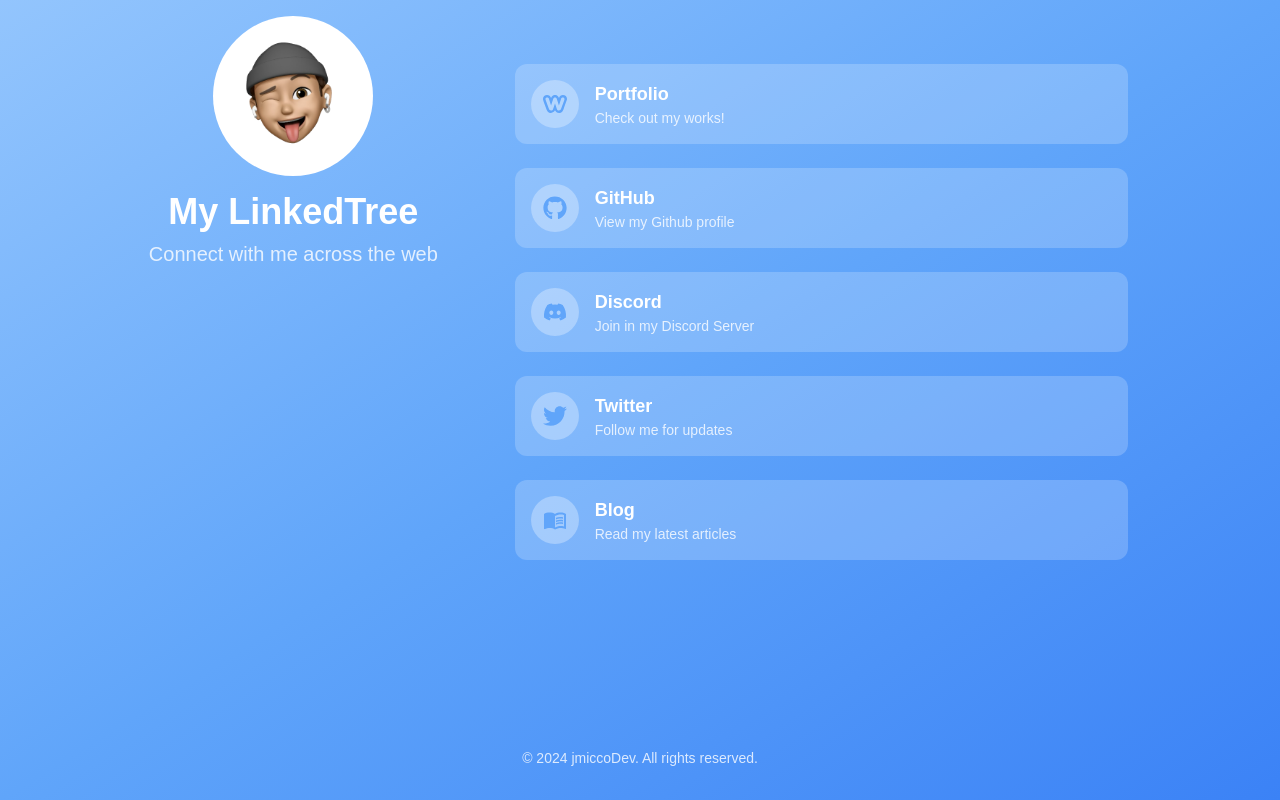
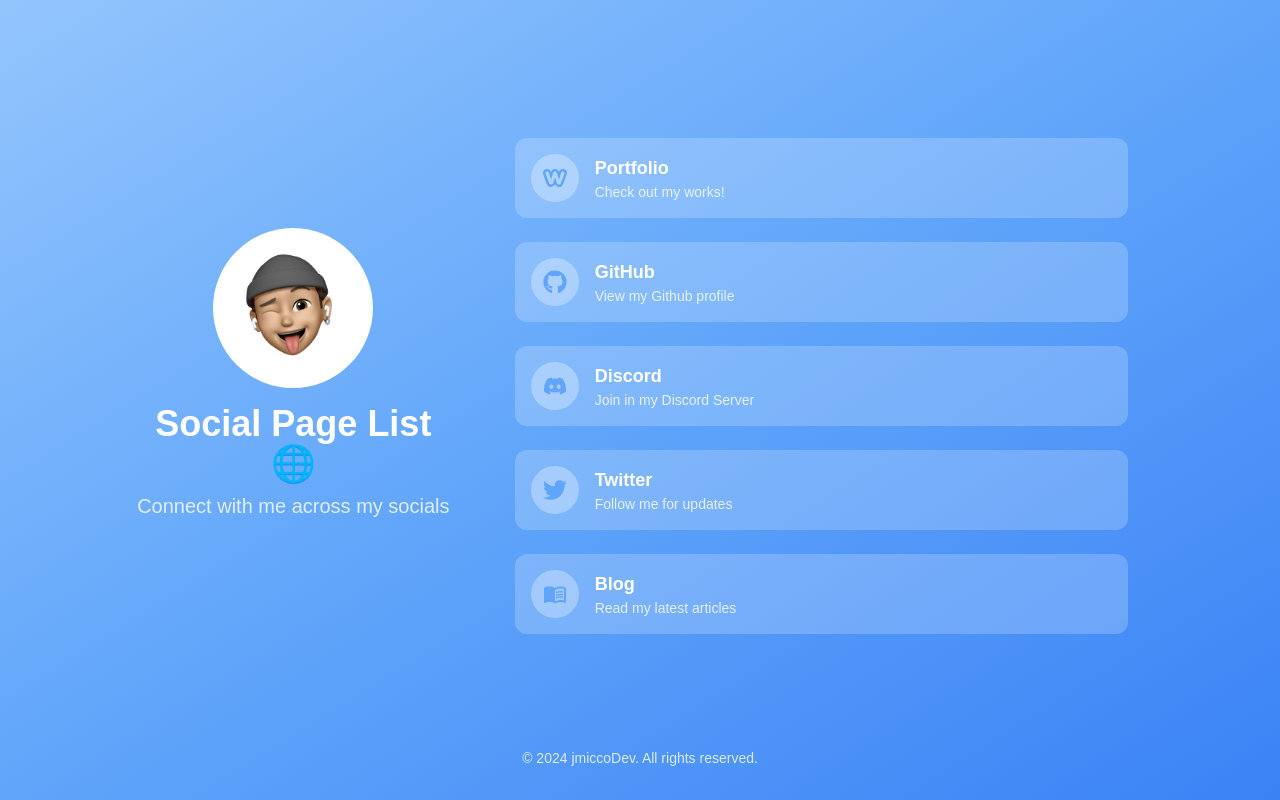
Before and after one commit to devmirkoo/mirko-socialpage, a Next.js app: page / in a window 1280 px wide. Built offline with nearby package versions, Linux system fonts and the light colour scheme.

Commit message:
Refactor social page layout and styling

```diff
--- a/src/app/page.tsx
+++ b/src/app/page.tsx
@@ -17,13 +17,13 @@ const iconMap = {
 
 export default function LinkedTree() {
   return (
-    <div className="min-h-screen bg-gradient-to-br from-blue-300 via-blue-400 to-blue-500 flex flex-col items-center justify-between p-4 overflow-hidden">
-      <div className="w-full max-w-5xl flex flex-col md:flex-row items-center md:items-start space-y-8 md:space-y-0 md:space-x-8 flex-grow">
+    <div className="min-h-screen bg-gradient-to-br from-blue-300 via-blue-400 to-blue-500 flex flex-col items-center justify-center p-4 overflow-hidden">
+    <div className="w-full max-w-5xl flex flex-col md:flex-row items-center md:items-center space-y-8 md:space-y-0 md:space-x-8 flex-grow">
       <motion.div
         initial={{ opacity: 0, scale: 0.9 }}
         animate={{ opacity: 1, scale: 1 }}
         transition={{ duration: 0.5 }}
-          className="w-full md:w-1/3 flex flex-col items-center"
+        className="w-full md:w-1/3 flex flex-col items-center justify-center"
       >
         <div className="w-40 h-40 rounded-full overflow-hidden mb-4 bg-white p-1">
           <Image
@@ -34,8 +34,8 @@ export default function LinkedTree() {
             className="rounded-full"
           />
         </div>
-          <h1 className="text-4xl font-bold text-white mb-2 text-center">My LinkedTree</h1>
-          <p className="text-xl text-white opacity-80 text-center">Connect with me across the web</p>
+        <h1 className="text-4xl font-bold text-white mb-2 text-center">Social Page List 🌐</h1>
+        <p className="text-xl text-white opacity-80 text-center">Connect with me across my socials</p>
       </motion.div>
 
       <motion.div
```
Lines whose indentation alone changed are shown as unchanged.
